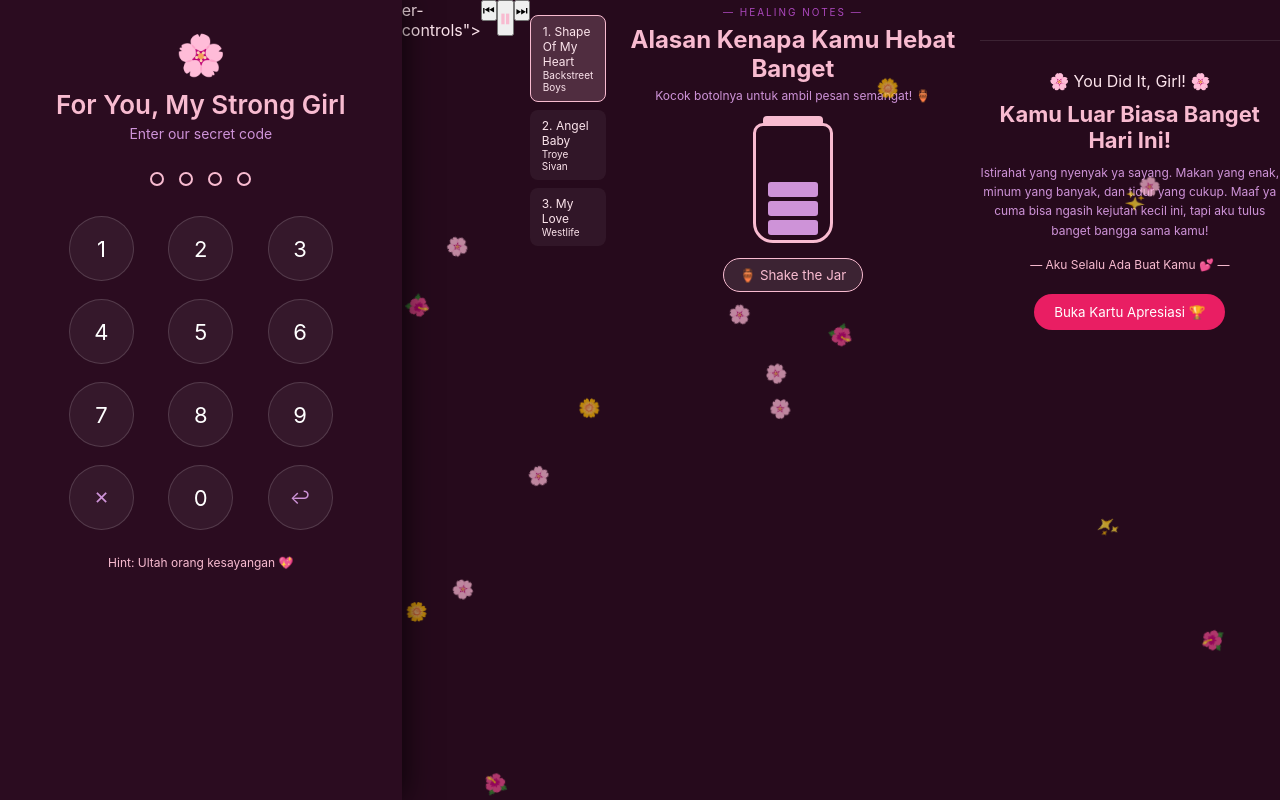
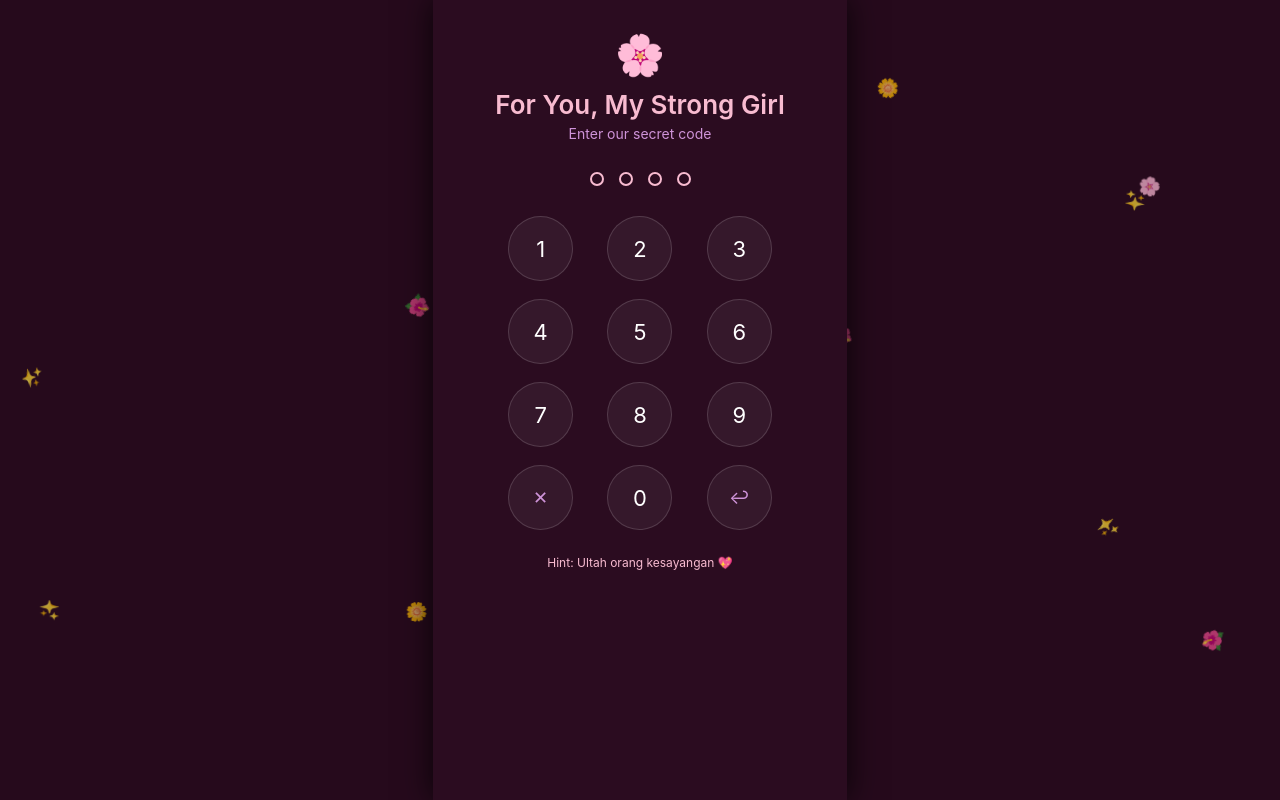
Before and after one commit to riealoy1-sys/my-pretty-girl-, a plain HTML site: page index.html in a window 1280 px wide. Drawn offline with Linux system fonts and the light colour scheme.

Commit message:
Restore index.html from previous version

```diff
--- a/index.html
+++ b/index.html
@@ -263,84 +263,6 @@
         </div>
     </div>
 
-    <script src="script.js"></script>
-</body>
-</html>
-er-controls">
-                        <button onclick="prevSong()">⏮</button>
-                        <button id="play-btn" class="play-btn" onclick="togglePlay()">⏸</button>
-                        <button onclick="nextSong()">⏭</button>
-                    </div>
-
-                    <div class="playlist-list">
-                        <div class="song-item active" onclick="playSelectSong(0)">
-                            <span>1. Shape Of My Heart</span>
-                            <small>Backstreet Boys</small>
-                        </div>
-                        <div class="song-item" onclick="playSelectSong(1)">
-                            <span>2. Angel Baby</span>
-                            <small>Troye Sivan</small>
-                        </div>
-                        <div class="song-item" onclick="playSelectSong(2)">
-                            <span>3. My Love</span>
-                            <small>Westlife</small>
-                        </div>
-                    </div>
-                </div>
-            </section>
-
-            <!-- Jar of Reasons Section -->
-            <section class="section-block">
-                <span class="section-tag">— HEALING NOTES —</span>
-                <h2 class="section-title">Alasan Kenapa Kamu Hebat Banget</h2>
-                <p class="section-desc">Kocok botolnya untuk ambil pesan semangat! 🏺</p>
-
-                <div class="jar-wrapper">
-                    <div class="jar" id="jar-element">
-                        <div class="jar-lid"></div>
-                        <div class="note-paper"></div>
-                        <div class="note-paper"></div>
-                        <div class="note-paper"></div>
-                    </div>
-                    <button class="shake-btn" onclick="shakeJar()">🏺 Shake the Jar</button>
-                </div>
-
-                <div class="popup-note" id="note-popup" style="display:none;">
-                    <p id="note-text">Kamu selalu bisa menangani situasi sulit dengan kepala dingin.</p>
-                </div>
-            </section>
-
-            <!-- Footer Message & Final Popup -->
-            <footer class="footer-section">
-                <span>🌸 You Did It, Girl! 🌸</span>
-                <h2>Kamu Luar Biasa Banget Hari Ini!</h2>
-                <p>Istirahat yang nyenyak ya sayang. Makan yang enak, minum yang banyak, dan tidur yang cukup. Maaf ya cuma bisa ngasih kejutan kecil ini, tapi aku tulus banget bangga sama kamu!</p>
-                <p class="pink-link">— Aku Selalu Ada Buat Kamu 💕 —</p>
-
-                <button class="modal-trigger-btn" onclick="openBirthdayModal()">Buka Kartu Apresiasi 🏆</button>
-            </footer>
-
-        </div>
-    </div>
-
-    <!-- Image Modal -->
-    <div id="image-modal" class="modal" onclick="closeModal()">
-        <span class="close-btn">&times;</span>
-        <div class="modal-content-box">
-            <img id="modal-img" src="" alt="Zoomed Memory">
-            <p id="modal-caption"></p>
-        </div>
-    </div>
-
-    <!-- Celebration Pop-up Card Modal -->
-    <div id="bday-modal" class="modal">
-        <div class="bday-card-popup">
-            <div class="bday-icon">🏆</div>
-            <h2>Proud of You!</h2>
-            <p>Selamat sudah berhasil melewati LDKS dan jadi orang yang luar biasa kuat! 🌸</p>
-            <button class="close-card-btn" onclick="closeBirthdayModal()">Close ✕</button>
-        </div>
-    </div>
     <audio id="bg-music" src="lagu.mp3" loop></audio>
     <script src="script.js"></script>
 </body>
```
